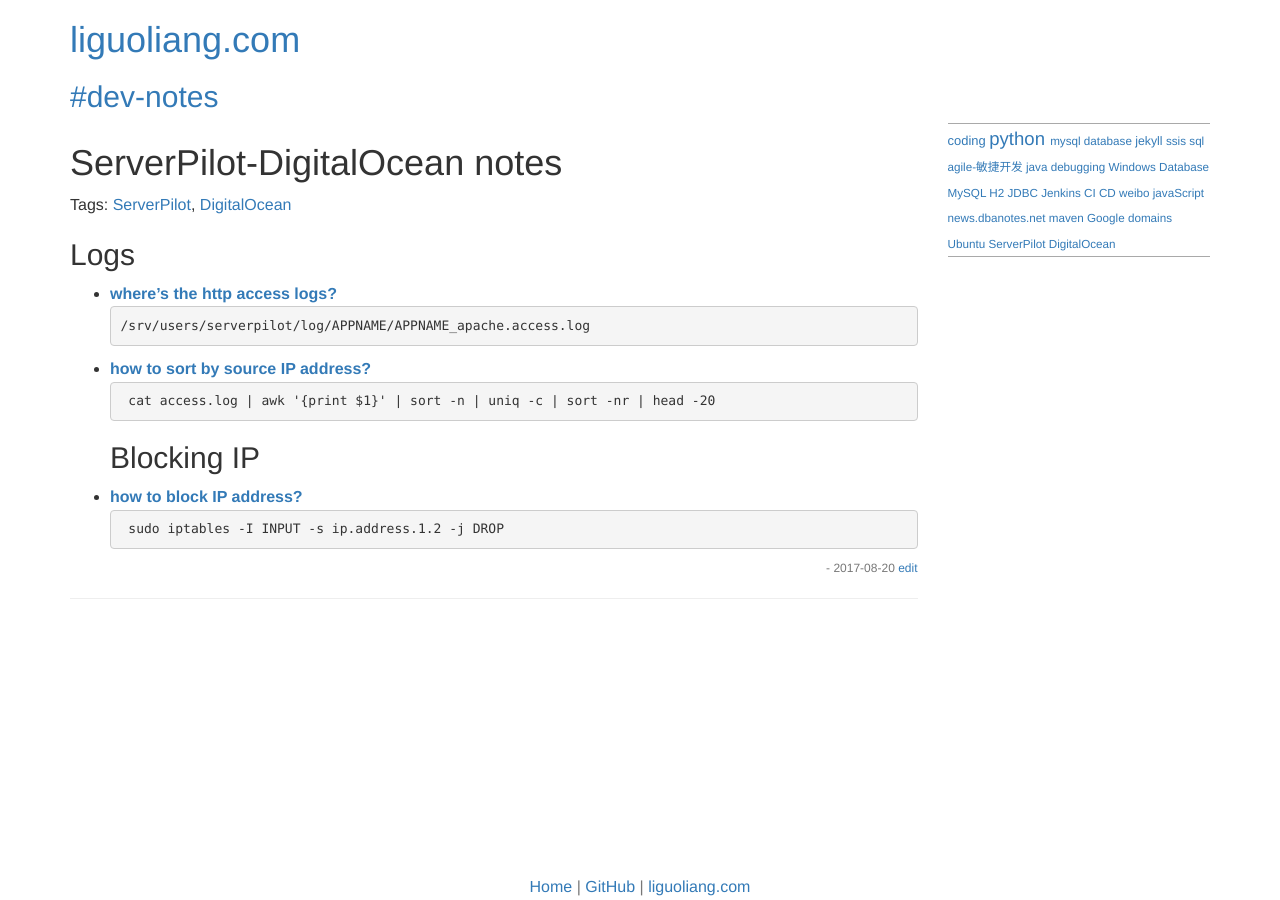
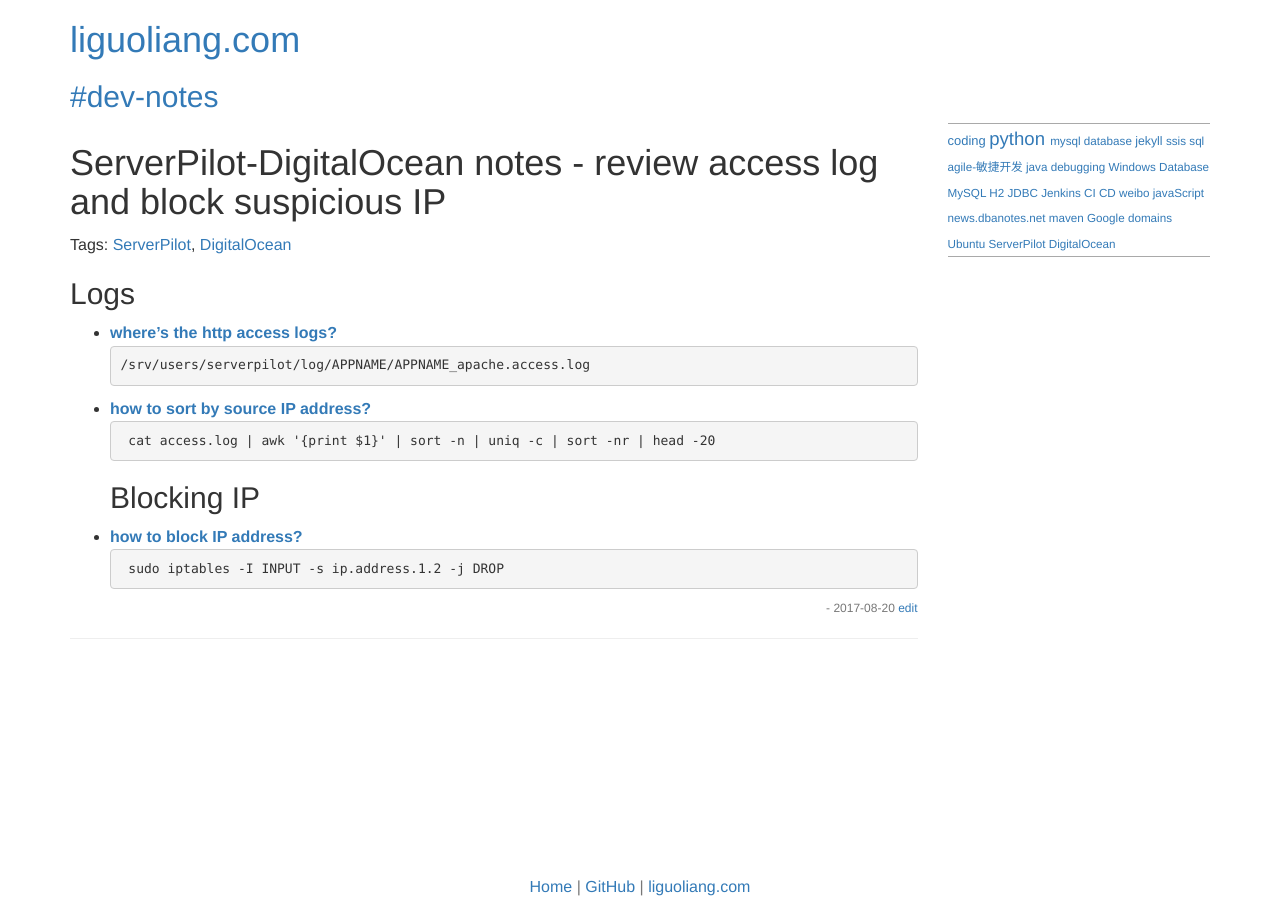
Before and after one commit to gary-liguoliang/notes, a Jekyll site: the page built from _posts/2017-08-20-ServerPilot-DigitalOcean-notes.md, in a window 1280 px wide. Built offline with Jekyll 4.4.1, drawn with Linux system fonts in a browser that asks for light colours; comment, search, counter and statistics services are not loaded.

Commit message:
Update 2017-08-20-ServerPilot-DigitalOcean-notes.md

```diff
--- a/_posts/2017-08-20-ServerPilot-DigitalOcean-notes.md
+++ b/_posts/2017-08-20-ServerPilot-DigitalOcean-notes.md
@@ -1,6 +1,6 @@
 ---
 layout: post
-title: ServerPilot-DigitalOcean notes
+title: ServerPilot-DigitalOcean notes - review access log and block suspicious IP
 tags:
 - ServerPilot
 - DigitalOcean
```
